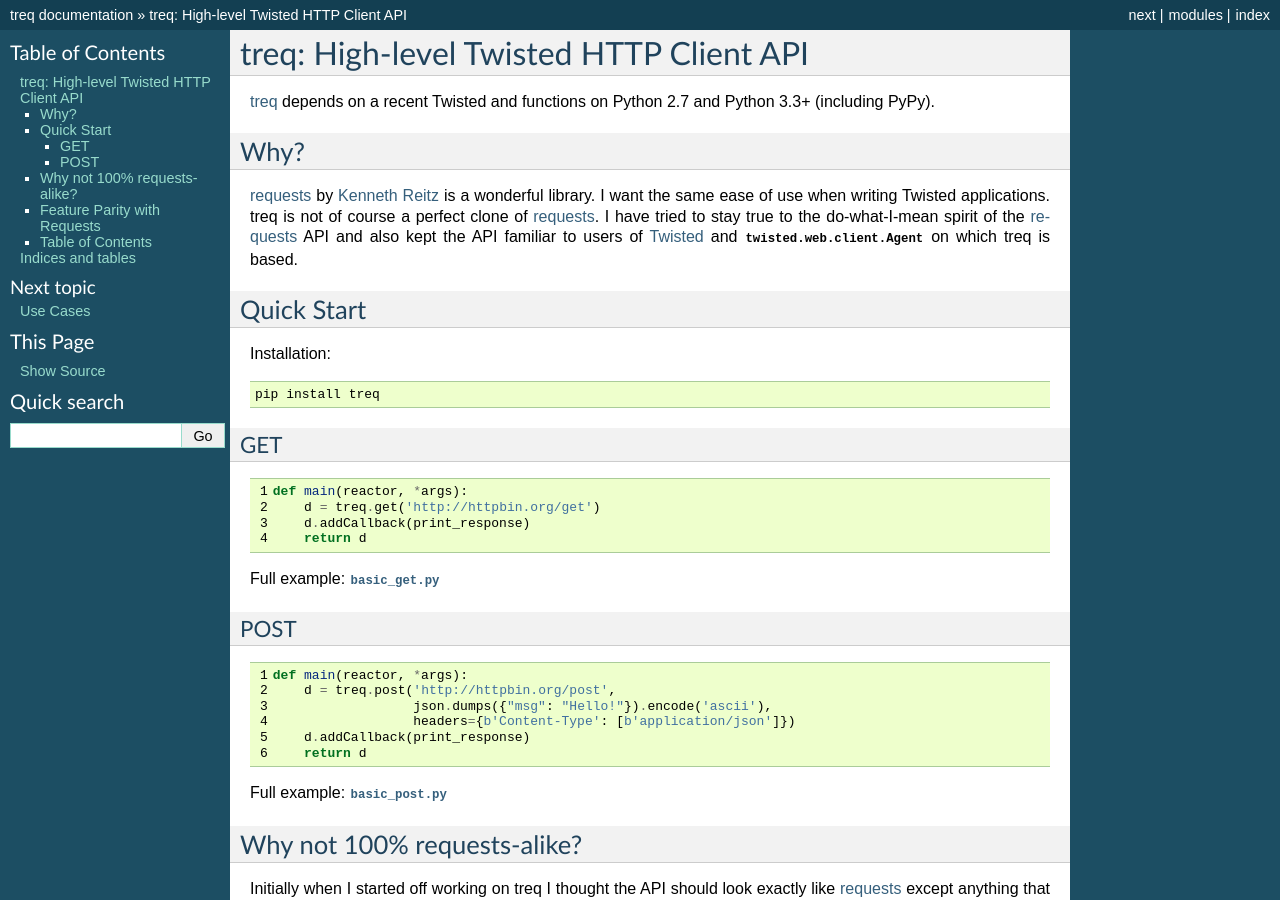
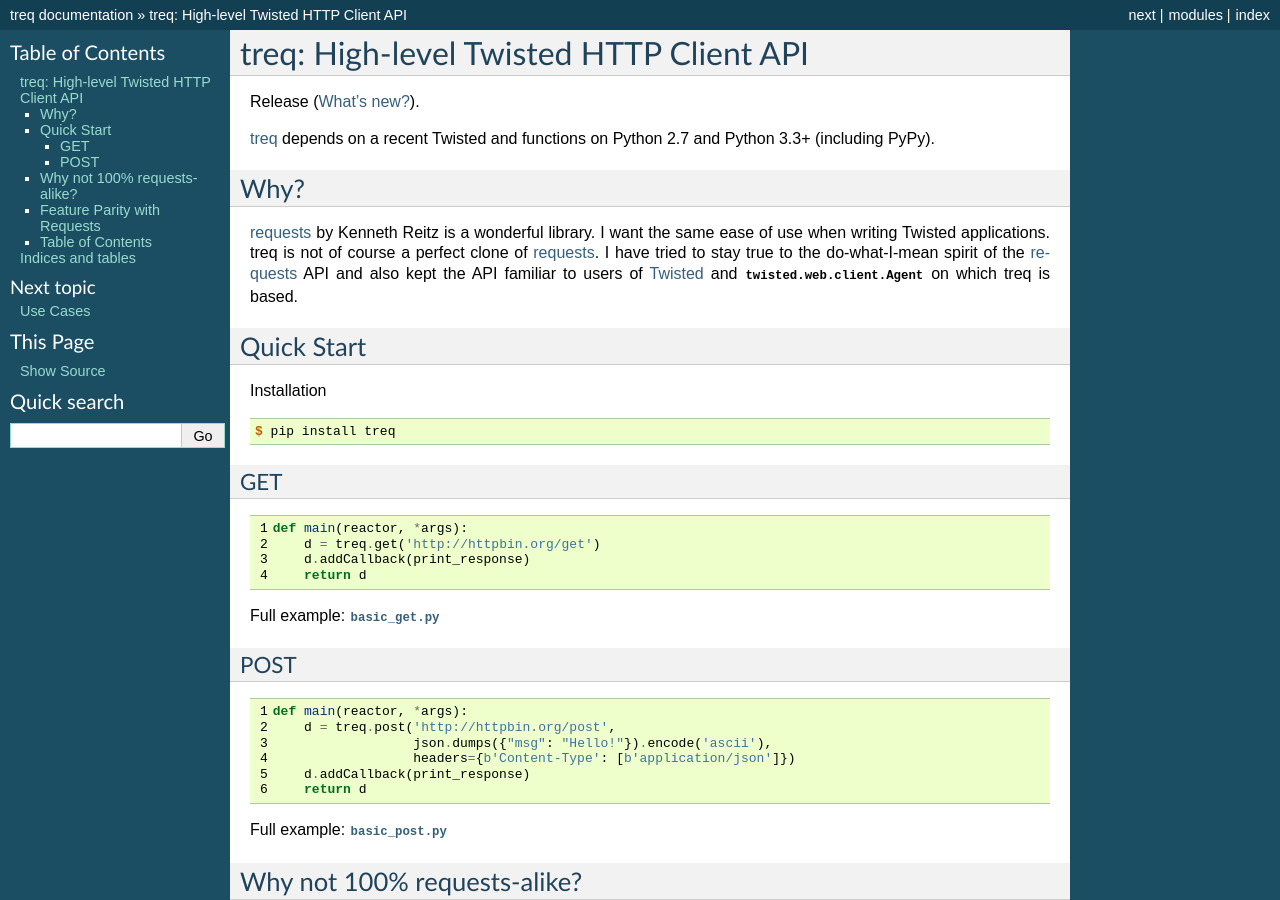
Before and after one commit to twisted/treq, a Sphinx documentation site: the page built from docs/index.rst, in a window 1280 px wide and 900 px high. Built offline with Sphinx 7.4.7, drawn with Linux system fonts in a browser that asks for light colours; the version number could not be read and is left out.

Commit message:
Move changelog to top level

```diff
--- /dev/null
+++ b/docs/changelog.rst
@@ -0,0 +1 @@
+.. include:: ../CHANGELOG.rst
--- a/docs/index.rst
+++ b/docs/index.rst
@@ -1,26 +1,29 @@
 treq: High-level Twisted HTTP Client API
 ========================================
+
+Release |version| (`What's new? <changelog>`_).
 
 `treq <https://pypi.org/project/treq>`_ depends on a recent Twisted and functions on Python 2.7 and Python 3.3+ (including PyPy).
 
 Why?
 ----
 
-`requests`_ by `Kenneth Reitz`_ is a wonderful library.
+`requests`_ by Kenneth Reitz is a wonderful library.
 I want the same ease of use when writing Twisted applications.
 treq is not of course a perfect clone of `requests`_.
 I have tried to stay true to the do-what-I-mean spirit of the `requests`_ API and also kept the API familiar to users of `Twisted`_ and :class:`twisted.web.client.Agent` on which treq is based.
 
-.. _requests: http://python-requests.org/
-.. _Kenneth Reitz: https://www.gittip.com/kennethreitz/
+.. _requests: https://requests.readthedocs.io/en/master/
 .. _Twisted: http://twistedmatrix.com/
 
 Quick Start
 -----------
 
-Installation::
+Installation
 
-    pip install treq
+.. code-block:: console
+
+    $ pip install treq
 
 GET
 +++
--- a/pyproject.toml
+++ b/pyproject.toml
@@ -1,7 +1,7 @@
 [tool.towncrier]
 package = "treq"
 package_dir = "src"
-filename = "docs/changes.rst"
+filename = "CHANGELOG.rst"
 directory = "newsfragments"
 title_format = "{version} ({project_date})"
 issue_format = "`#{issue} <https://github.com/twisted/treq/issues/{issue}>`__"
```
Also changed, not shown: other parts of docs/index.rst (+1 -1 lines), CHANGELOG.rst (renamed from docs/changes.rst).
